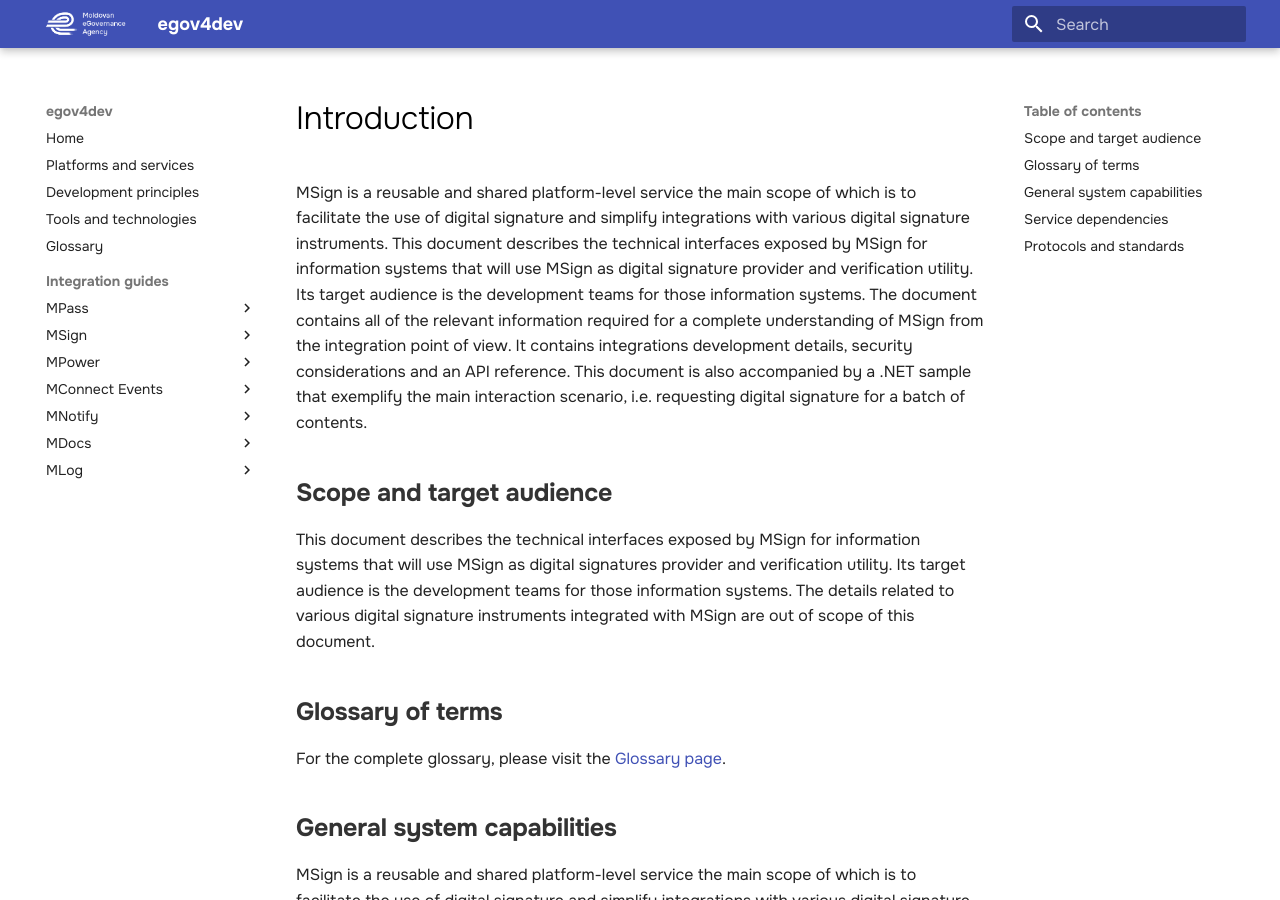
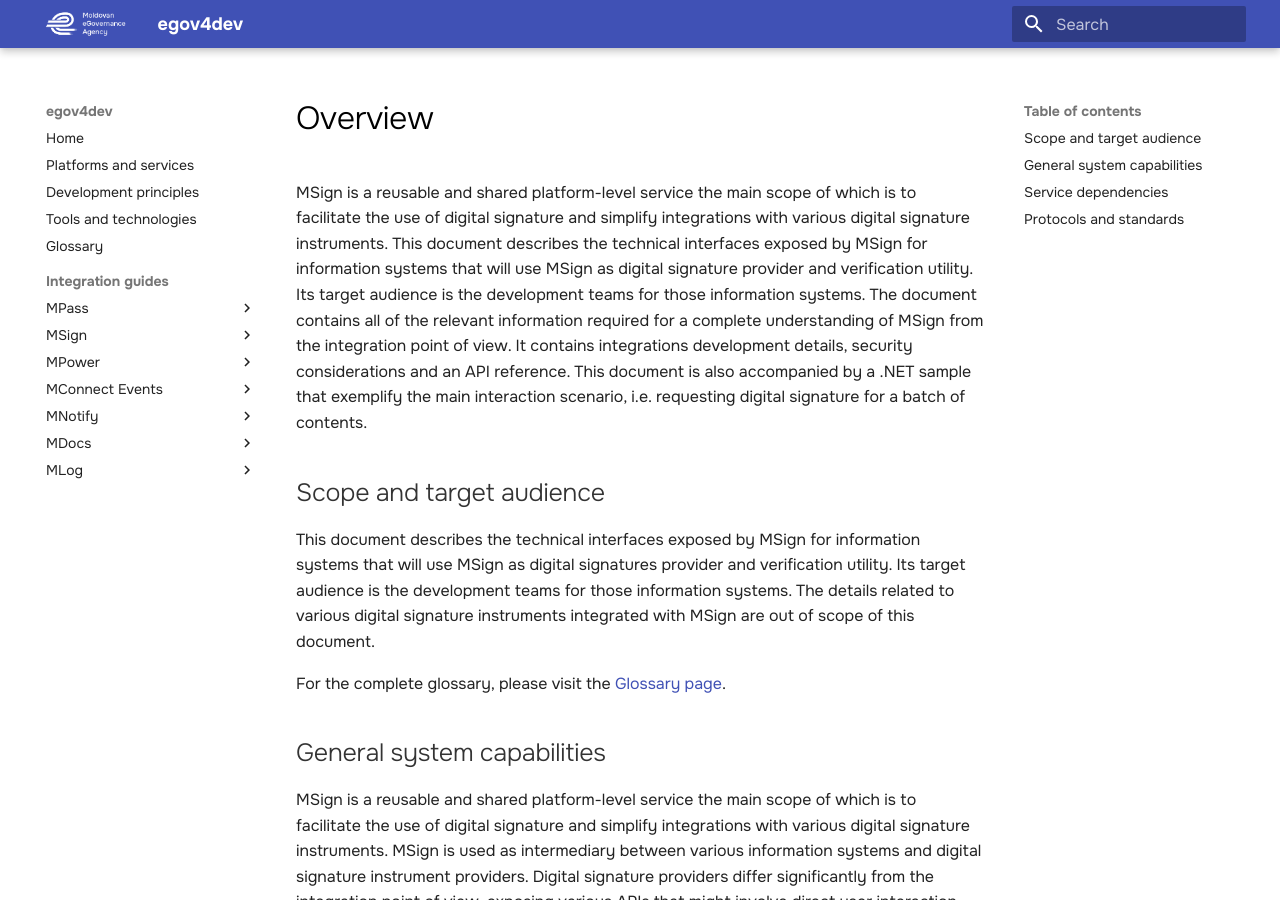
Before and after one commit to egov-moldova/egov4dev, an MkDocs documentation site: the page built from docs/guides/msign/index.md, in a window 1280 px wide and 900 px high. Built offline with MkDocs 1.6.1 and Material for MkDocs 9.7.7, drawn with Linux system fonts in a browser that asks for light colours.

Commit message:
Update index.md

```diff
--- a/docs/guides/msign/index.md
+++ b/docs/guides/msign/index.md
@@ -1,28 +1,26 @@
-#Introduction
+# Overview
 
 MSign is a reusable and shared platform-level service the main scope of which is to facilitate the use of digital signature and simplify integrations with various digital signature instruments.
 This document describes the technical interfaces exposed by MSign for information systems that will use MSign as digital signature provider and verification utility. Its target audience is the development teams for those information systems.
 The document contains all of the relevant information required for a complete understanding of MSign from the integration point of view. It contains integrations development details, security considerations and an API reference.
 This document is also accompanied by a .NET sample that exemplify the main interaction scenario, i.e. requesting digital signature for a batch of contents.
 
-##**Scope and target audience**
+## Scope and target audience
 This document describes the technical interfaces exposed by MSign for information systems that will use MSign as digital signatures provider and verification utility. Its target audience is the development teams for those information systems.
 The details related to various digital signature instruments integrated with MSign are out of scope of this document.
 
-##**Glossary of terms**
-
 For the complete glossary, please visit the [Glossary page](https://egov-moldova.github.io/egov4dev/glossary/glossary/).
 
-##**General system capabilities**
+## General system capabilities
 
 MSign is a reusable and shared platform-level service the main scope of which is to facilitate the use of digital signature and simplify integrations with various digital signature instruments.
 MSign is used as intermediary between various information systems and digital signature instrument providers. Digital signature providers differ significantly from the integration point of view, exposing various APIs that might involve direct user interaction through the browser to access user’s cryptographic device or use of cryptographic devices that are not directly connected to user’s PC. MSign integrates with these providers, hides the differences and exposes a single unified interface to information systems that require digital signature integration.
 For actual signing, MSign exposes web pages that guide the user through digital signature instrument selection, instrument specific data input, actual signing progress and signing process result pages.
 For digital signature verification, MSign exposes a verification web service which integrates with various certification authorities to perform the actual verification, including certificate revocation checks.
 
-##**Service dependencies**
+## Service dependencies
 MSign depends on the digital signature providers, so its availability and performance is directly influenced by the availability and performance delivered by the providers.
 
-##**Protocols and standards**
+## Protocols and standards
 
 MSign exposes WS-I Basic Profile 1.1 interoperable service over HTTPS which corresponds to basicHttpBinding in WCF. MSign uses SOAP faults for error reporting.
```
